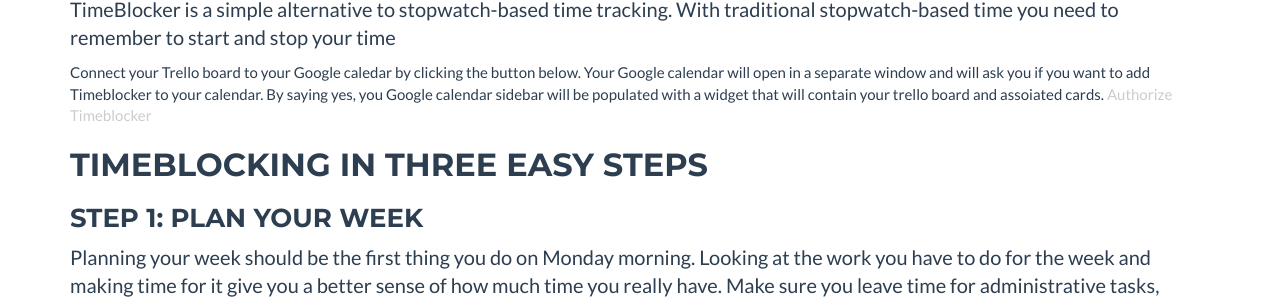
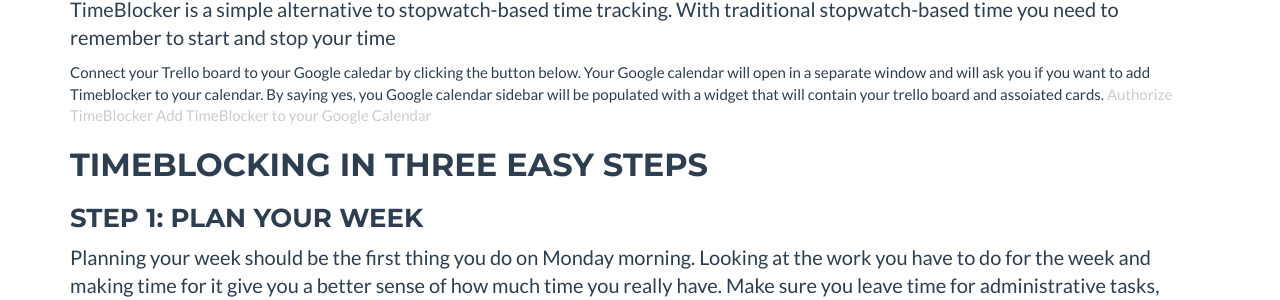
Before and after one commit to ineedyourbrain/kanbanical, a Jekyll site: the page built from index.html, in a window 1280 px wide and 1171 px high. Shown: the part 136-436 px from the top of the window. Built offline with Jekyll 4.4.1, drawn with Linux system fonts in a browser that asks for light colours; nearby versions of some CDN libraries.

Commit message:
changed param for google calendar and added second button

```diff
--- a/index.html
+++ b/index.html
@@ -8,7 +8,8 @@
         <h2>Stop watching your time and start blocking it.</h2>
         <p>TimeBlocker is a simple alternative to stopwatch-based time tracking. With traditional stopwatch-based time you need to remember to start and stop your time</p>
         Connect your Trello board to your Google caledar by clicking the button below. Your Google calendar will open in a separate window and will ask you if you want to add Timeblocker to your calendar. By saying yes, you Google calendar sidebar will be populated with a widget that will contain your trello board and assoiated cards.
-        <a href="#" onclick="openCalendar()">Authorize Timeblocker</a>
+        <a href="#" onclick="authTrello()">Authorize TimeBlocker</a>
+        <a href="#" onclick="openCalendar()">Add TimeBlocker to your Google Calendar</a>
       </div>
     </div>
     <div class="row">
```
Also changed, not shown: other parts of index.html (+3 -3 lines), 1 other file.
